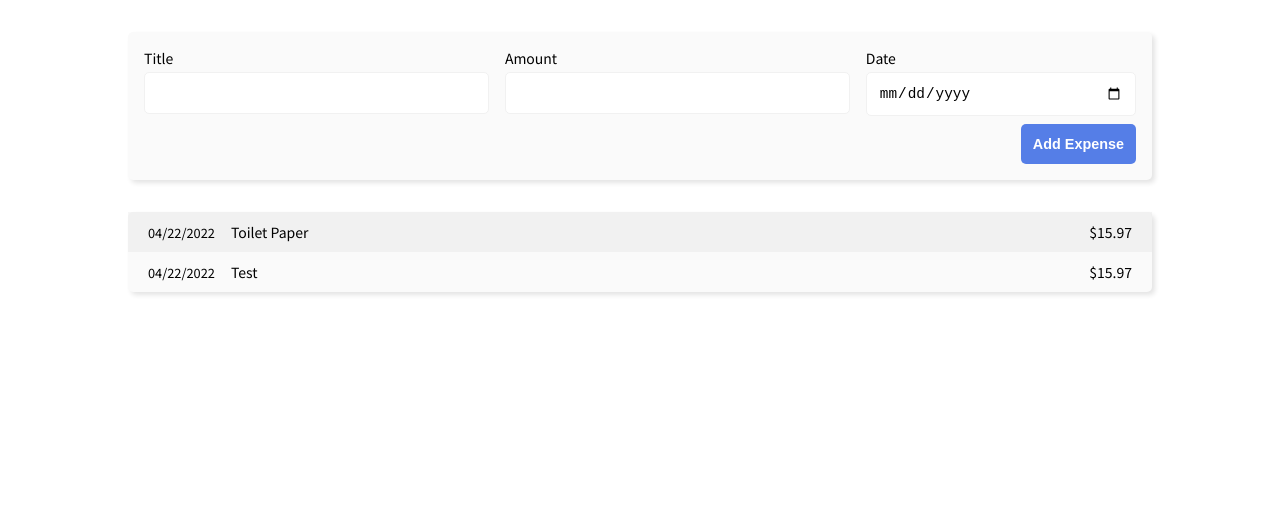
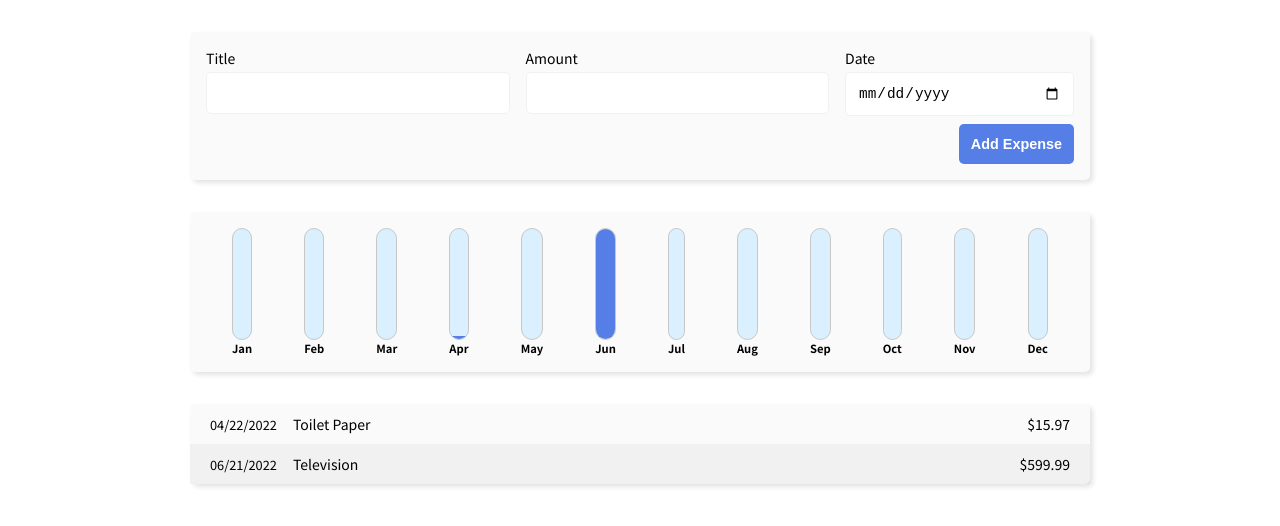
Before and after one commit to steppjason/react-expense-tracker, a React (Create React App) app: page / in a window 1280 px wide. Shown: the top 526 px of the page. Built offline with nearby package versions, Linux system fonts and the light colour scheme.

Commit message:
Added expense chart

```diff
--- a/src/App.js
+++ b/src/App.js
@@ -1,10 +1,10 @@
 import Card from "./components/UI/Card"
 import Expenses from "./components/Expenses/Expenses"
 import NewExpense from "./components/NewExpense/NewExpense"
-import { useState } from 'react'
+import ExpensesChart from "./components/Expenses/ExpensesChart"
+import { useState } from "react"
 
 function App() {
-
 	const DUMMY_DATA = [
 		{
 			id: 1,
@@ -14,16 +14,16 @@
 		},
 		{
 			id: 2,
-			title: "Test",
-			date: new Date(2022, 3, 22),
-			amount: 15.97,
+			title: "Television",
+			date: new Date(2022, 5, 21),
+			amount: 599.99,
 		},
 	]
 
 	const [expenses, setExpenses] = useState(DUMMY_DATA)
 
 	const addExpenseHandler = (expense) => {
-		setExpenses(prevExpenses => {
+		setExpenses((prevExpenses) => {
 			return [expense, ...prevExpenses]
 		})
 	}
@@ -34,6 +34,9 @@
 				<NewExpense onAddExpense={addExpenseHandler} />
 			</Card>
 			<Card>
+				<ExpensesChart expenses={expenses} />
+			</Card>
+			<Card>
 				<Expenses expenses={expenses}></Expenses>
 			</Card>
 		</div>
--- /dev/null
+++ b/src/components/Chart/Chart.js
@@ -0,0 +1,16 @@
+import ChartBar from "./ChartBar"
+
+function Chart(props) {
+	const dataPointsValue = props.dataPoints.map((dataPoint) => dataPoint.value)
+	const totalMaxValue = Math.max(...dataPointsValue)
+
+	return (
+		<div className="chart">
+			{props.dataPoints.map((dataPoint) => {
+				return <ChartBar key={dataPoint.label} value={dataPoint.value} maxValue={totalMaxValue} label={dataPoint.label} />
+			})}
+		</div>
+	)
+}
+
+export default Chart
--- /dev/null
+++ b/src/components/Chart/ChartBar.js
@@ -0,0 +1,16 @@
+function ChartBar(props) {
+	let barFillHeight = "0%"
+
+	if (props.maxValue > 0) barFillHeight = Math.round((props.value / props.maxValue) * 100) + "%"
+
+	return (
+		<div className="chart-bar">
+			<div className="chart-bar__inner">
+				<div className="chart-bar__fill" style={{ height: barFillHeight }}></div>
+			</div>
+			<div className="chart-bar__label">{props.label}</div>
+		</div>
+	)
+}
+
+export default ChartBar
--- a/src/components/Expenses/Expenses.js
+++ b/src/components/Expenses/Expenses.js
@@ -3,9 +3,11 @@
 function Expenses(props) {
 	return (
 		<div className="expenses">
-			{props.expenses.map((expense) => {
-				return <ExpenseItem key={expense.id} title={expense.title} date={expense.date} amount={expense.amount} />
-			})}
+			{props.expenses.length === 0 && <div className="expense-item__empty">No expenses found</div>}
+			{props.expenses.length > 0 &&
+				props.expenses.map((expense) => {
+					return <ExpenseItem key={expense.id} title={expense.title} date={expense.date} amount={expense.amount} />
+				})}
 		</div>
 	)
 }
--- /dev/null
+++ b/src/components/Expenses/ExpensesChart.js
@@ -0,0 +1,31 @@
+import Chart from '../Chart/Chart'
+
+function ExpensesChart(props) {
+
+	const dataPoints = [
+		{ label: 'Jan', value: 0},
+		{ label: 'Feb', value: 0},
+		{ label: 'Mar', value: 0},
+		{ label: 'Apr', value: 0},
+		{ label: 'May', value: 0},
+		{ label: 'Jun', value: 0},
+		{ label: 'Jul', value: 0},
+		{ label: 'Aug', value: 0},
+		{ label: 'Sep', value: 0},
+		{ label: 'Oct', value: 0},
+		{ label: 'Nov', value: 0},
+		{ label: 'Dec', value: 0},
+	]
+
+	for (const expense of props.expenses) {
+		const expenseMonth = expense.date.getMonth();
+		dataPoints[expenseMonth].value += expense.amount
+	}
+
+	return (
+		<Chart dataPoints={dataPoints} />
+	)
+
+}
+
+export default ExpensesChart
--- a/src/index.css
+++ b/src/index.css
@@ -20,8 +20,47 @@
 	color: black;
 	border-radius: 5px;
 	box-shadow: 3px 3px 5px 0px rgba(0, 0, 0, 0.11);
-	max-width: 80%;
+	max-width: 900px;
 	margin: 2rem auto;
+}
+
+.chart {
+  padding: 1rem;
+  text-align: center;
+  display: flex;
+  justify-content: space-around;
+  height: 10rem;
+}
+
+.chart-bar {
+  height: 100%;
+  display: flex;
+  flex-direction: column;
+  align-items: center;
+}
+
+.chart-bar__inner {
+  height: 100%;
+  width: 100%;
+  border: 1px solid #c7c7c7;
+  border-radius: 12px;
+  background-color: #daf0ff;
+  overflow: hidden;
+  display: flex;
+  flex-direction: column;
+  justify-content: flex-end;
+}
+
+.chart-bar__fill {
+  background-color: rgb(85 126 231);
+  width: 100%;
+  transition: all 0.3s ease-out;
+}
+
+.chart-bar__label {
+  font-weight: bold;
+  font-size: 0.7rem;
+  text-align: center;
 }
 
 .expense-form {
@@ -69,7 +108,7 @@
 	border-radius: 5px;
 }
 
-.expense-item {
+.expense-item, .expense-item__empty {
   display: flex;
   justify-content: space-between;
   align-items: center;
@@ -79,7 +118,9 @@
 	padding: 10px 20px;
 }
 
-.expense-item:nth-child(odd) {
+
+
+.expense-item:nth-child(even) {
 	background-color: rgba(0, 0, 0, 0.034);
 }
 
```
Also changed, not shown: 1 other file (tests, documents, lock files or other folders).
